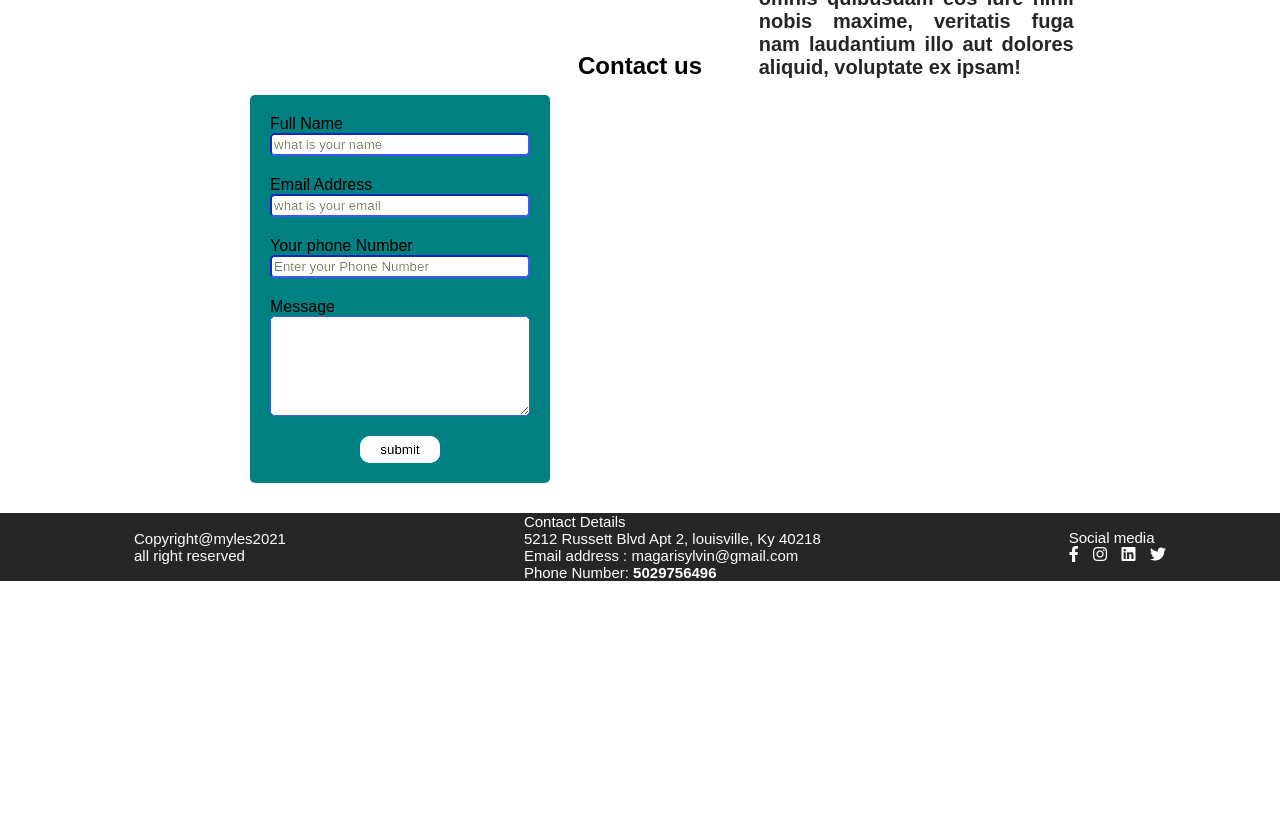
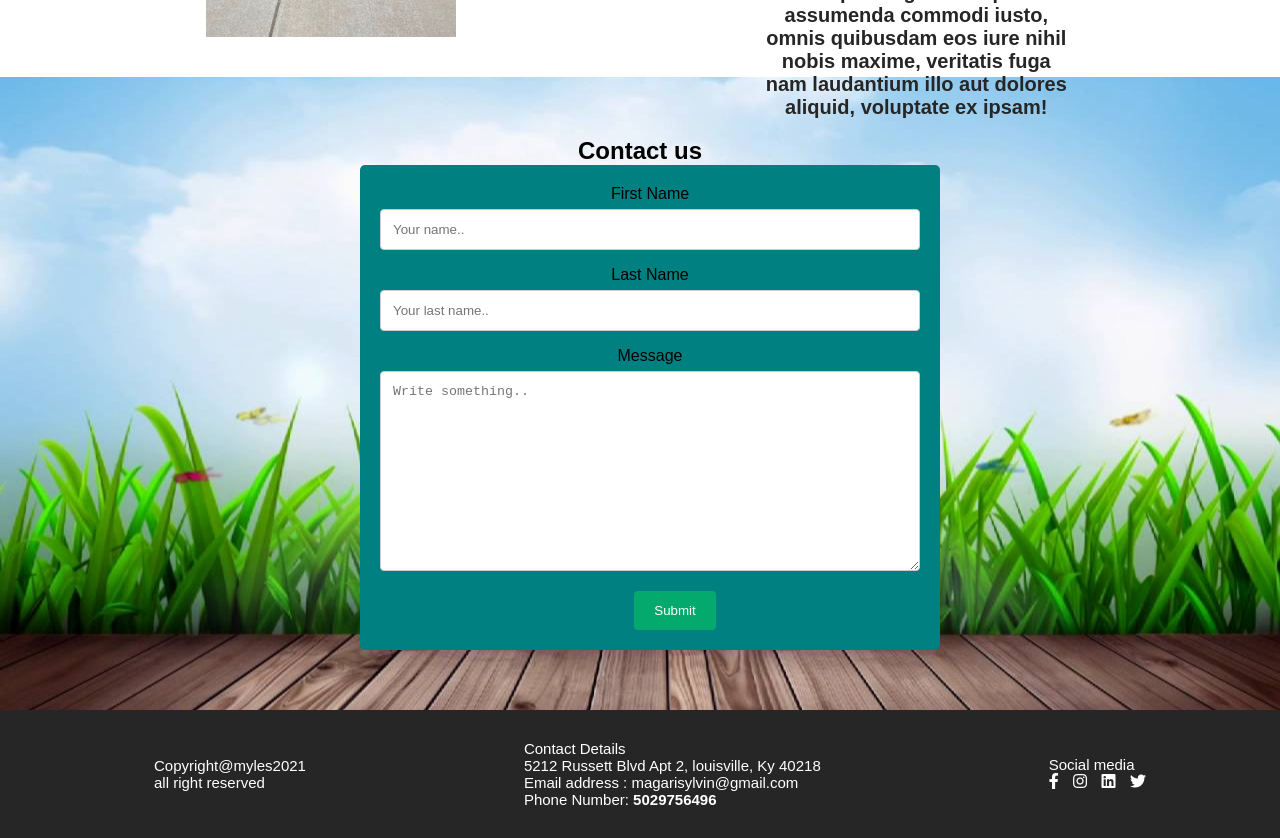
Before and after one commit to MYLESMUGISHA/onefund-, a plain HTML site: page index.html in a window 1280 px wide. Shown: the part 1097-1935 px from the top of the page. Before the commit the page ends 1678 px from the top, so only its background shows below. Drawn offline with Linux system fonts and the light colour scheme; a web font is replaced by a local one.

Commit message:
fixed some bugs

```diff
--- a/index.html
+++ b/index.html
@@ -46,22 +46,27 @@
 </div>
 </section>
 <section id="contact">
-    <h2>Contact us</h2>
-    <form id="form">
-      <label for="name_input"> Full Name</label>
-      <input type="text" id="name_input" placeholder="what is your name" required>
-      <label for="email_input">Email Address</label>
-      <input type="email" id="email_input" placeholder="what is your email" required>
-      <label for="phone_number">Your phone Number</label>
-      <input type="text" id="phone_number" placeholder="Enter your Phone Number" required>
+    <h2>Contact us</h3>
+
+<div class="container">
+  <form action="#">
+    <label for="fname">First Name</label>
+    <input type="text" id="fname" name="firstname" placeholder="Your name..">
+
+    <label for="lname">Last Name</label>
+    <input type="text" id="lname" name="lastname" placeholder="Your last name..">
 
 
-<label for="message_input">Message </label required>
-<textarea id="message_input" placeholder="what is your message" required> </textarea>
-<button id="button"> submit</button>
-    </form>
+
+    <label for="subject">Message</label>
+    <textarea id="subject" name="subject" placeholder="Write something.." style="height:200px"></textarea>
+
+    <input type="submit" value="Submit">
+  </form>
+</div>
 
 </section>
+
 <section>
 <footer id="footer">
     <div id="Copyright">
--- a/style.css
+++ b/style.css
@@ -22,6 +22,7 @@ img {
 #Nbar{
     background-color: teal;
     margin-bottom: -20px;
+
 
 
 }
@@ -55,7 +56,7 @@ li img{
     display:flex;
      flex-direction: column;
     width: 100%;
-    margin-top:10px;
+    margin-top:0px;
 
 
 }
@@ -66,22 +67,22 @@ li img{
     position: relative;
     z-index: 1;
     width: 100%;
-    height: 650px;
-    /* margin-bottom: -20px; */
+    height:700px;
     margin-top: 20px;
+}
 
-}
 .home-desc{
    display: flex;
    flex-direction: column;
    justify-content: center;
+   margin-left: 80px;
 
 }
 
 
 .home-desc, h4{
    color:#fff;
-   margin-left: 20px;
+   margin-left: 30px;
    margin-top: 90px;
 font-size:18px;
 letter-spacing: 2px;
@@ -93,15 +94,14 @@ letter-spacing: 2px;
 padding: 6px;
  width: 100px;
  height: 35px;
- margin-left: 220px;
- margin-top: 20px;
+ margin-left: 20px;
+ margin-top: 10px;
  padding-left: 17px;
+ text-decoration: none;
+ font-size: 11px;
 }
 
-#readUs,a{
-    text-decoration: none;
 
-}
 
 #about{
 display: flex;
@@ -134,62 +134,72 @@ background-color:#fff;
     margin-left:5px;
     text-align:justify;
 
+}
+
+/* Contact form starts from here */
+
+#contact {
+ width: 100%;
+ background-image: url(imgs/contact-bg.jpg);
+background-size: cover;
+background-repeat: no-repeat;
+background-position: center;
+padding: 60px;
+}
+
+#contact, h3{
+   text-align: center;
+   margin-bottom: 20px;
+   }
+
+input[type=text],textarea {
+    width: 100%;
+    padding: 12px;
+    border: 1px solid #ccc;
+    border-radius: 4px;
+    box-sizing: border-box;
+    margin-top: 6px;
+    margin-bottom: 16px;
+    resize: vertical;
+  }
+
+  input[type=submit] {
+    background-color: #04AA6D;
+    color: white;
+    padding: 12px 20px;
+    border: none;
+    border-radius: 4px;
+    cursor: pointer;
+    margin-left: 50px;
+  }
+
+  input[type=submit]:hover {
+    background-color: #45a049;
+  }
+
+  .container {
+    border-radius: 5px;
+    background-color: teal;
+    padding: 20px;
+    width: 50%;
+    margin-left: 300px;
+  }
+
+ /* End contact form  */
 
 
-}
-
-#form{
-    width: 300px;
-    margin-left:250px;
-    background-color:teal;
-    border-radius: 5px;
-    padding:20px;
-
-}
-label{
-    text-align: left;
-    color:#262626;
-}
-label,
-input,
-textarea{
-    display: block;
-    width: 100%;
-
-}
-input,
-textarea{
-    margin-bottom: 20px;
-    background-color:beige;
-    border-radius:5px;
-    padding: 2px;
-    border-color:#56f
-}
-textarea{
-    min-height: 100px;
-}
-#contact {
-min-width: 300px;
-background-image: url(imgs/for.jpg_fit=scale);
-background-position: center;
-background-repeat: no-repeat;
-background-size: cover;
-margin-left:10px;
-filter: contrast(150%);
-
+  #tomorrow{
+      color:navajowhite;
+      margin: 20px;
   }
-
-  #contact,h2{
-    text-align: center;
-    margin:0px;
-    color:#262626;
-    margin-top:15px;
-    margin-bottom: 15px;
-}
+  #fund{
+      color:palegreen;
+      margin:auto;
+  }
   #button{
       border: 10px;
       border-radius: 10px;
-      background-color:#fff;
+      background-color:teal;
       padding: 6px;
       width: 80px;
 
@@ -208,8 +218,9 @@ align-items: center;
 width: 100%;
 height: 100%;
 background-color:#262626;
-margin-top: 30px;
+margin-top:-20px;
 margin-bottom: -15px;
+padding:30px;
 
 
 }
@@ -229,14 +240,12 @@ color:#fff;
     margin-left: 10px;
 }
 
-@media only screen and (max-width: 400px) {
+ @media only screen and (max-width: 400px) {
+
     #about{
         flex-direction: column;
     }
-    #form{
-        margin-left:20px;
 
-    }
     #footer{
         flex-direction: column;
         height: 180px;
@@ -259,17 +268,28 @@ color:#fff;
     .hello{
         margin-top:0px;
 
+    }
 
+    #Nbar, li{
+
+        margin-right: -34px;
     }
-    #contact{
-        margin-bottom: -30px;
-        padding-bottom: 20px;
-       margin-left:0px;
+
+    li a {
+       margin-left: -40px;
+    }
+    .container {
+        width: 100%;
+        margin-left: 4px;
+      }
+      input[type=submit] {
+        margin-left: 0px;
+      }
+  }
 
 
-    }
-  }
-  @media only screen and (max-width: 1900px) {
+
+  @media only screen and (max-width: 1920px) {
 
 
     #about{
```
Also changed, not shown: imgs/contact-bg.jpg (added).
